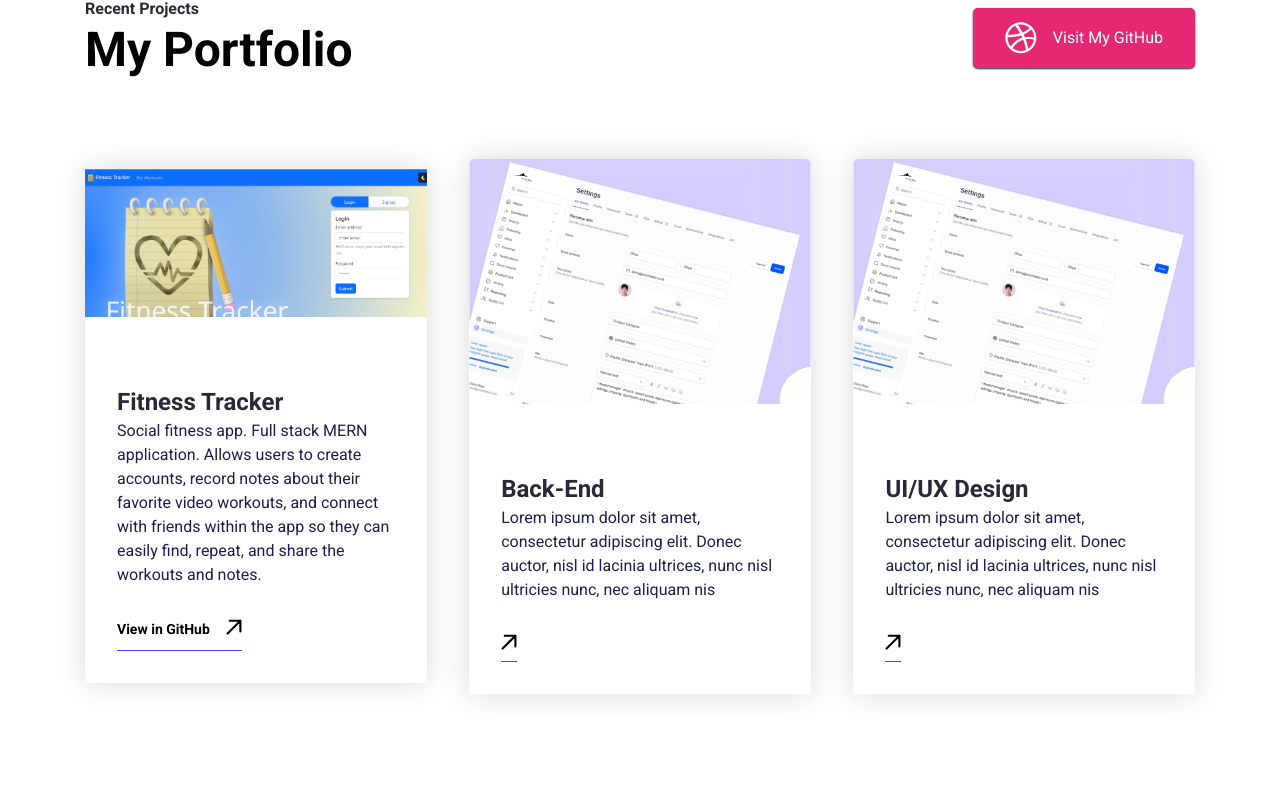
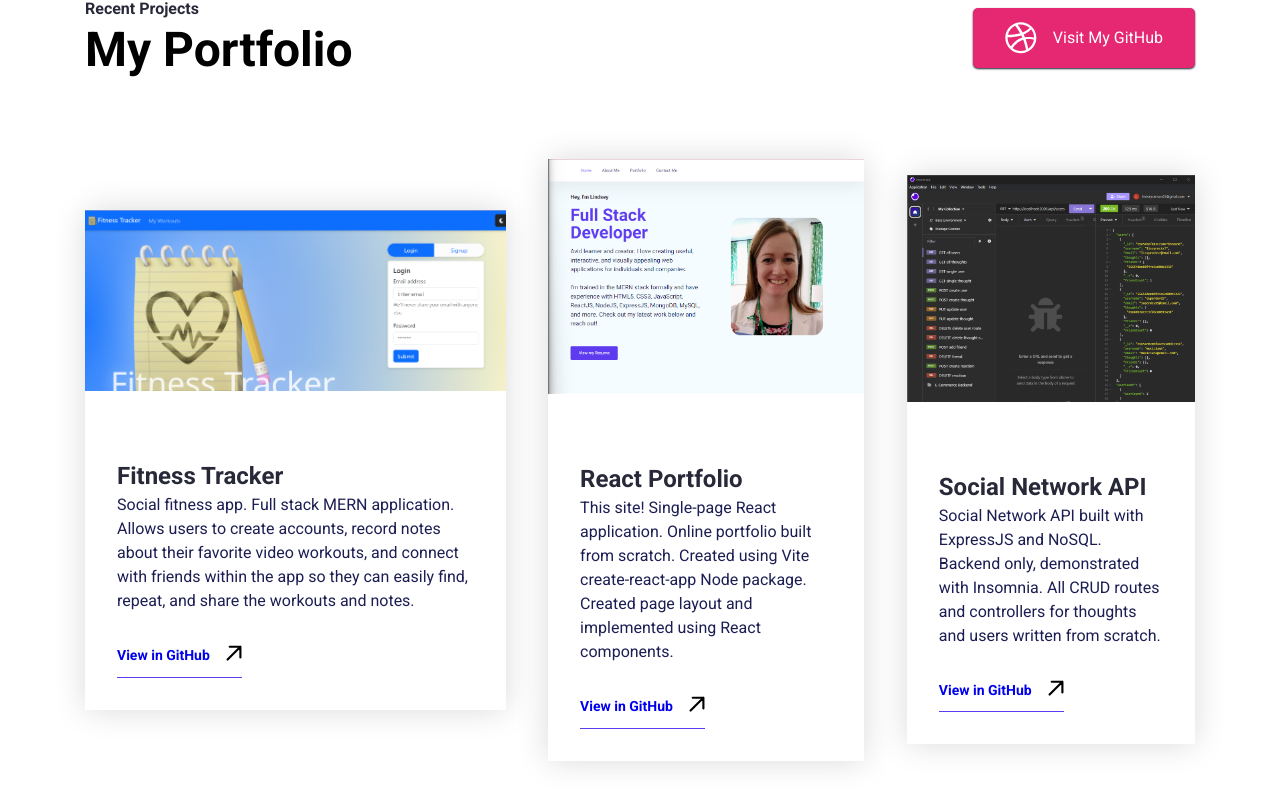
Before and after one commit to lindseycarlson23/new-react-portfolio, a React (Create React App) app: page / in a window 1280 px wide. Shown: the part 2434-3240 px from the top of the page. Built offline with nearby package versions, Linux system fonts and the light colour scheme.

Commit message:
updated portfolio section

```diff
--- a/src/Pages/Home/MyPortfolio.jsx
+++ b/src/Pages/Home/MyPortfolio.jsx
@@ -1,4 +1,5 @@
 import data from "../../data/index.json";
+import { Link } from "react-router-dom";
 
 export default function MyPortfolio() {
   return (
@@ -9,7 +10,6 @@ export default function MyPortfolio() {
           <h2 className="section--heading">My Portfolio</h2>
         </div>
         <div>
-          <a href="https://github.com/lindseycarlson23" class="remove--underline">
           <button className="btn btn-github">
             <svg
               xmlns="http://www.w3.org/2000/svg"
@@ -27,12 +27,11 @@ export default function MyPortfolio() {
             </svg>
             Visit My GitHub
           </button>
-          </a>
         </div>
       </div>
       <div className="portfolio--section--container">
         {data?.portfolio?.map((item, index) => (
-          <div key={index} className="portfolio--section--card">
+          <Link to={item.deployedlink} className="remove--underline"><div key={index} className="portfolio--section--card">
             <div className="portfolio--section--img">
               <img src={item.src} alt="Placeholder" />
             </div>
@@ -41,8 +40,9 @@ export default function MyPortfolio() {
                 <h3 className="portfolio--section--title">{item.title}</h3>
                 <p className="text-md">{item.description}</p>
               </div>
+
               <p className="text-sm portfolio--link">
-                {item.link}
+                <Link to={item.githublink} className="remove--underline">View in GitHub</Link>
                 <svg
                   xmlns="http://www.w3.org/2000/svg"
                   width="16"
@@ -61,6 +61,7 @@ export default function MyPortfolio() {
               </p>
             </div>
           </div>
+          </Link>
         ))}
       </div>
     </section>
--- a/src/data/index.json
+++ b/src/data/index.json
@@ -25,19 +25,25 @@
       "src": "./img/workouts.png",
       "title": "Fitness Tracker",
       "description": "Social fitness app. Full stack MERN application. Allows users to create accounts, record notes about their favorite video workouts, and connect with friends within the app so they can easily find, repeat, and share the workouts and notes.",
-    "link": "View in GitHub"
+      "githublink": "https://github.com/Bfinch3/fitness-tracker",
+      "deployedlink": "https://fitoness-tracker-779b260a5616.herokuapp.com/"
     },
     {
       "id": "2",
-      "src": "./img/placeholder-image-1.png",
-      "title": "Back-End",
-      "description": "Lorem ipsum dolor sit amet, consectetur adipiscing elit. Donec auctor, nisl id lacinia ultrices, nunc nisl ultricies nunc, nec aliquam nis"
+      "src": "./img/portfolio_screenshot.png",
+      "title": "React Portfolio",
+      "description": "This site! Single-page React application. Online portfolio built from scratch. Created using Vite create-react-app Node package. Created page layout and implemented using React components.",
+      "githublink": "https://github.com/lindseycarlson23/new-react-portfolio",
+      "deployedlink": "https://lindseycdev.com"
+
     },
     {
       "id": "3",
-      "src": "./img/placeholder-image-1.png",
-      "title": "UI/UX Design",
-      "description": "Lorem ipsum dolor sit amet, consectetur adipiscing elit. Donec auctor, nisl id lacinia ultrices, nunc nisl ultricies nunc, nec aliquam nis"
+      "src": "./img/sn_screenshot.png",
+      "title": "Social Network API",
+      "description": "Social Network API built with ExpressJS and NoSQL. Backend only, demonstrated with Insomnia. All CRUD routes and controllers for thoughts and users written from scratch.",
+      "githublink": "https://github.com/lindseycarlson23/social-network-api",
+      "deployedlink": "https://app.screencastify.com/v3/watch/bgNKCcfO1JjzqYnA7RgQ"
     }
   ]
 
```
Also changed, not shown: public/img/portfolio_screenshot.png (added), public/img/sn_screenshot.png (added).
